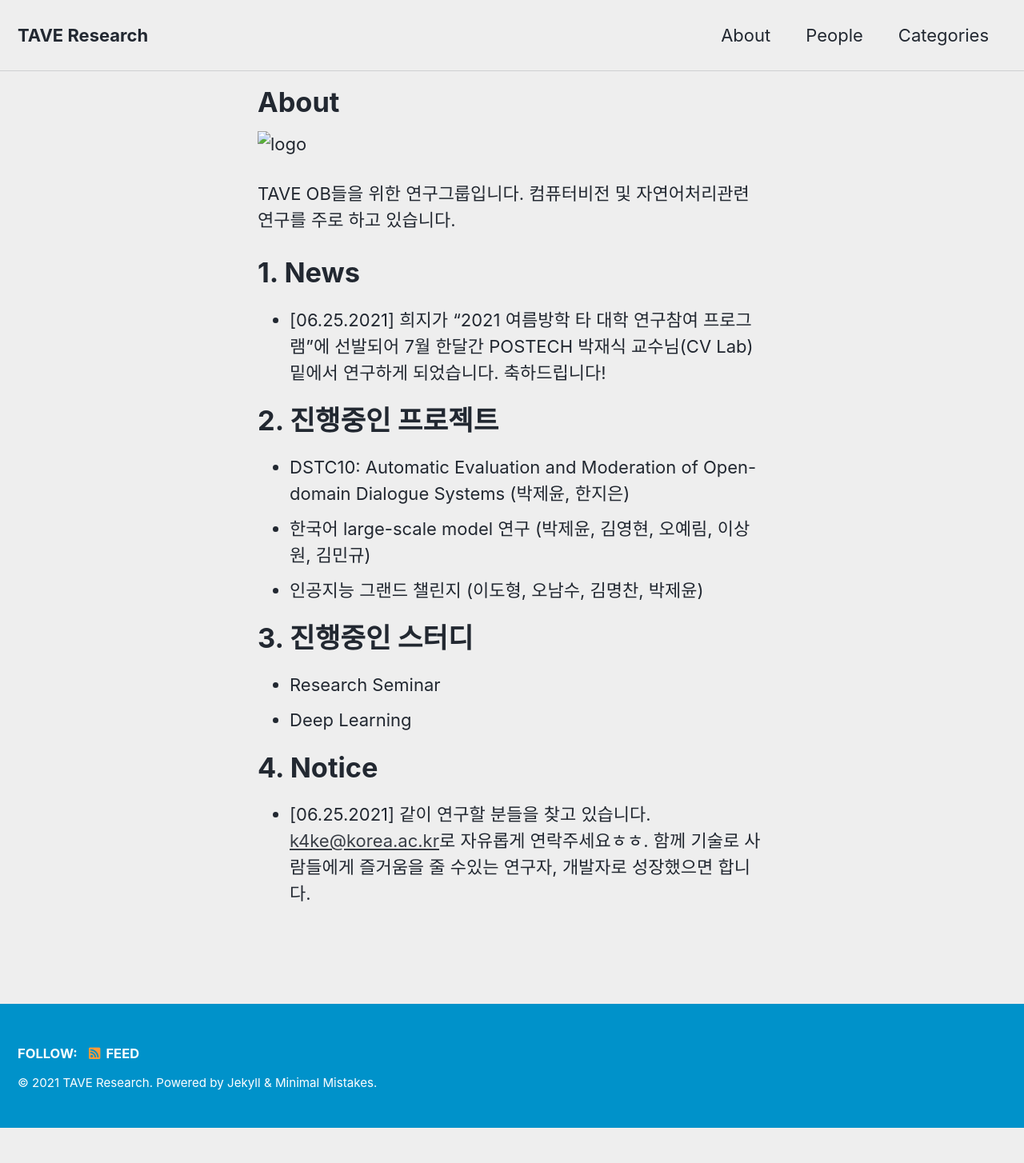
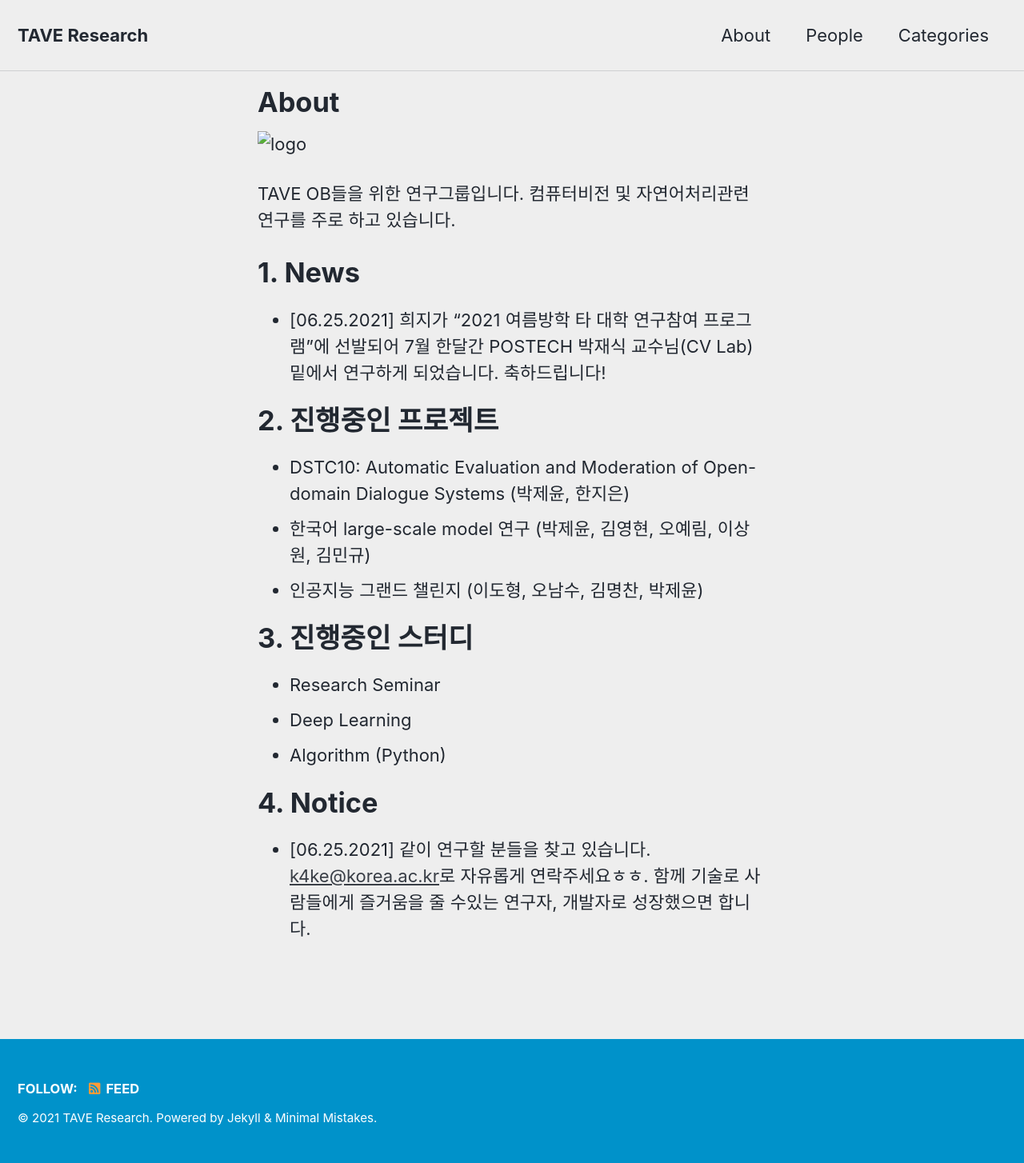
Before and after one commit to TAVEResearch/TAVEResearch.github.io, a Jekyll site: the page built from about.md, in a window 1280 px wide. Shown: the whole page at 80% size. Built offline with Jekyll 4.4.1, drawn with Linux system fonts in a browser that asks for light colours; cached includes are drawn as plain includes; before the commit the page ends 1410 px from its top, so only the background shows below that.

Commit message:
Update about.md

```diff
--- a/about.md
+++ b/about.md
@@ -23,6 +23,7 @@ TAVE OB들을 위한 연구그룹입니다. 컴퓨터비전 및 자연어처리
 
 - Research Seminar
 - Deep Learning
+- Algorithm (Python)
 
 # 4. Notice
 
```
